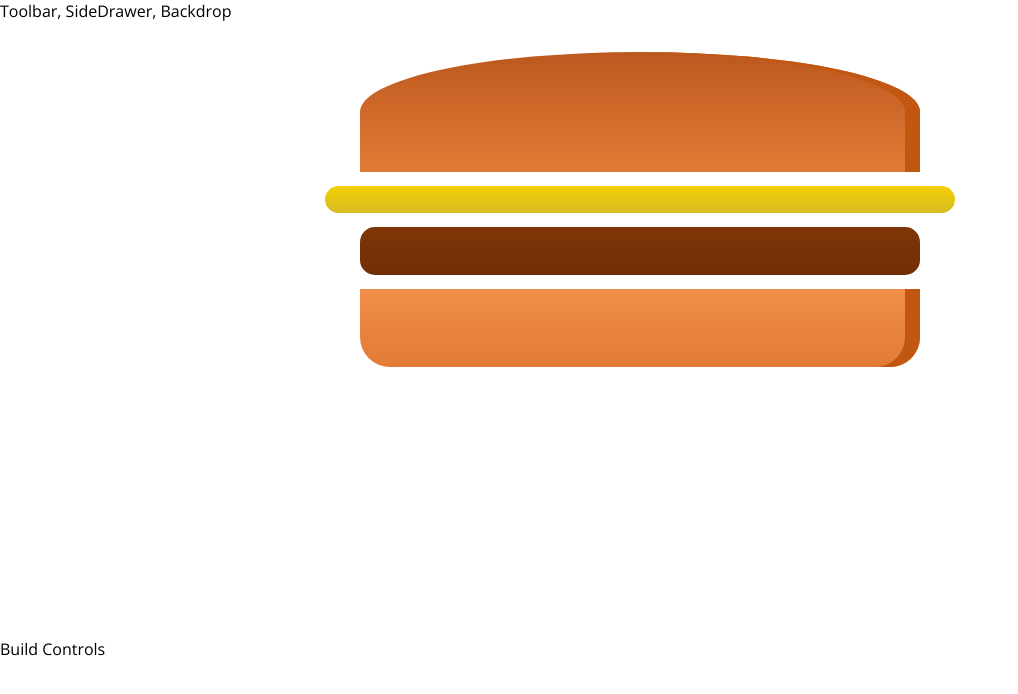
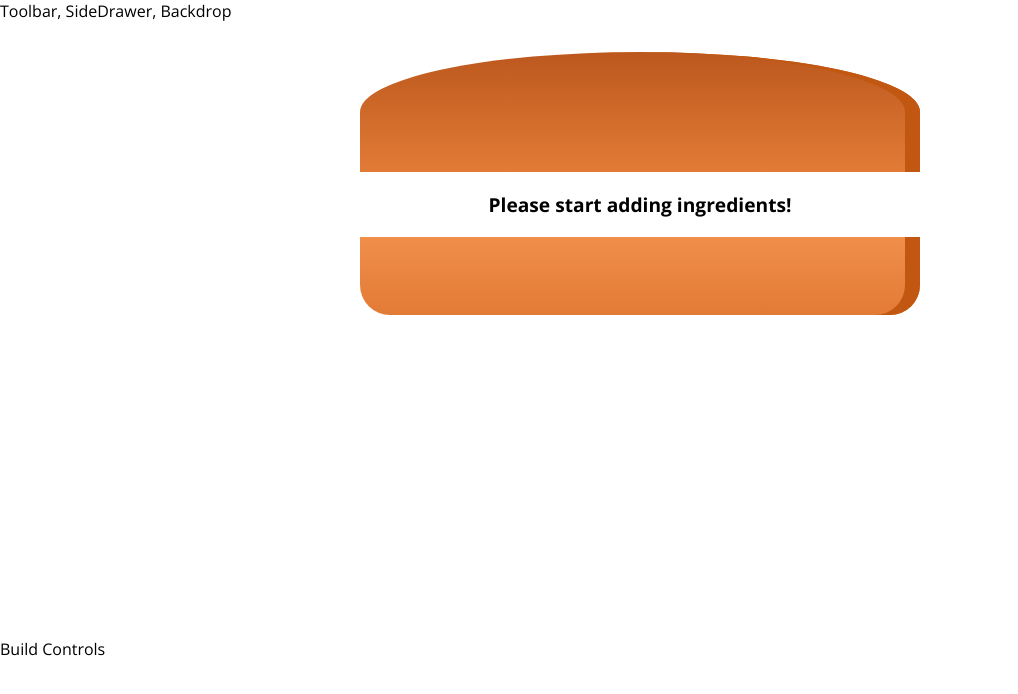
Before and after one commit to Weisbergbsf/my-burger-app, a React (Create React App) app: page / in a window 1280 px wide. Shown: the top 694 px of the page, without its empty margins (0-1018 px from the left). Built offline with nearby package versions, Linux system fonts and the light colour scheme.

Commit message:
Calculating the ingredients sum dynamically

```diff
--- a/src/components/Burger/Burger.js
+++ b/src/components/Burger/Burger.js
@@ -4,11 +4,22 @@
 import './Burger.css'
 
 const burger = (props) => {
+    let transformedIngredient = Object.keys(props.ingredients)
+        .map(igKey => {
+            return [...Array(props.ingredients[igKey])].map((_, i) => {
+                return <BurgerIngredient key={igKey + i} type={igKey}/>
+            });
+        })
+        .reduce((arr, el) => {
+            return arr.concat(el)
+        }, []);
+    if(transformedIngredient.length === 0) {
+        transformedIngredient = <p>Please start adding ingredients!</p>
+    }
     return(
         <div className="Burger">
             <BurgerIngredient type="bread-top"/>
-            <BurgerIngredient type="cheese"/>
-            <BurgerIngredient type="meat"/>
+            {transformedIngredient}
             <BurgerIngredient type="bread-bottom"/>
         </div>
     );
--- a/src/containers/BurgerBuilder/BurgerBuilder.js
+++ b/src/containers/BurgerBuilder/BurgerBuilder.js
@@ -4,10 +4,18 @@
 import Burger from '../../components/Burger/Burger';
 
 class BurgerBuilder extends Component {
+    state = {
+        ingredients: {
+            salad: 0,
+            bacon: 0,
+            cheese: 0,
+            meat: 0
+        }
+    }
     render() {
         return (
             <Aux>
-                <Burger />
+                <Burger ingredients={this.state.ingredients}/>
                 <div>Build Controls</div>
             </Aux>
         );
```
